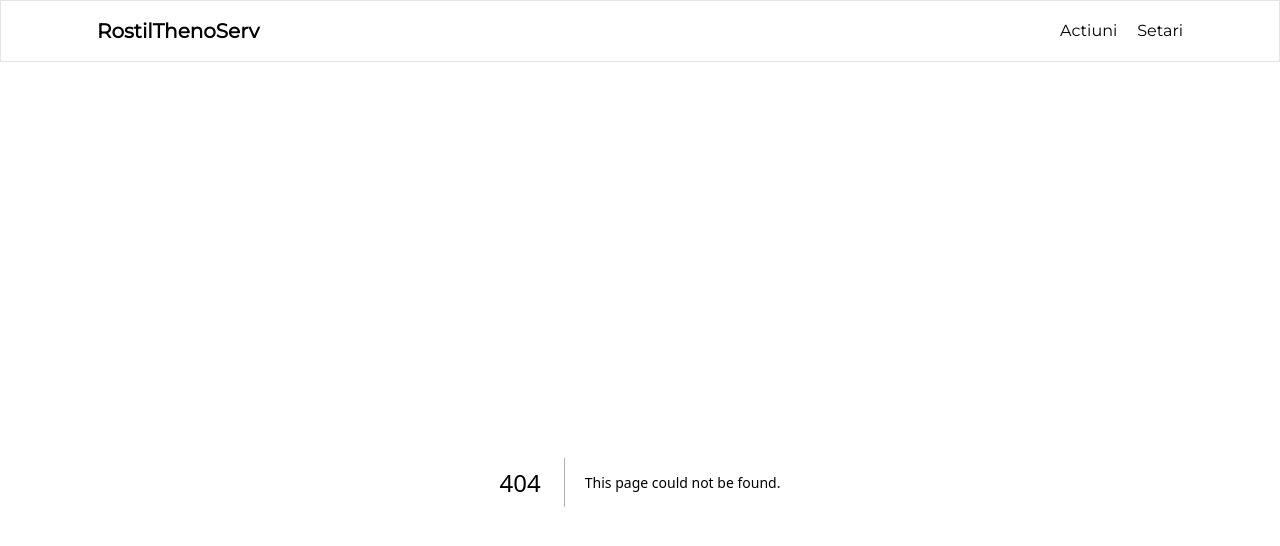
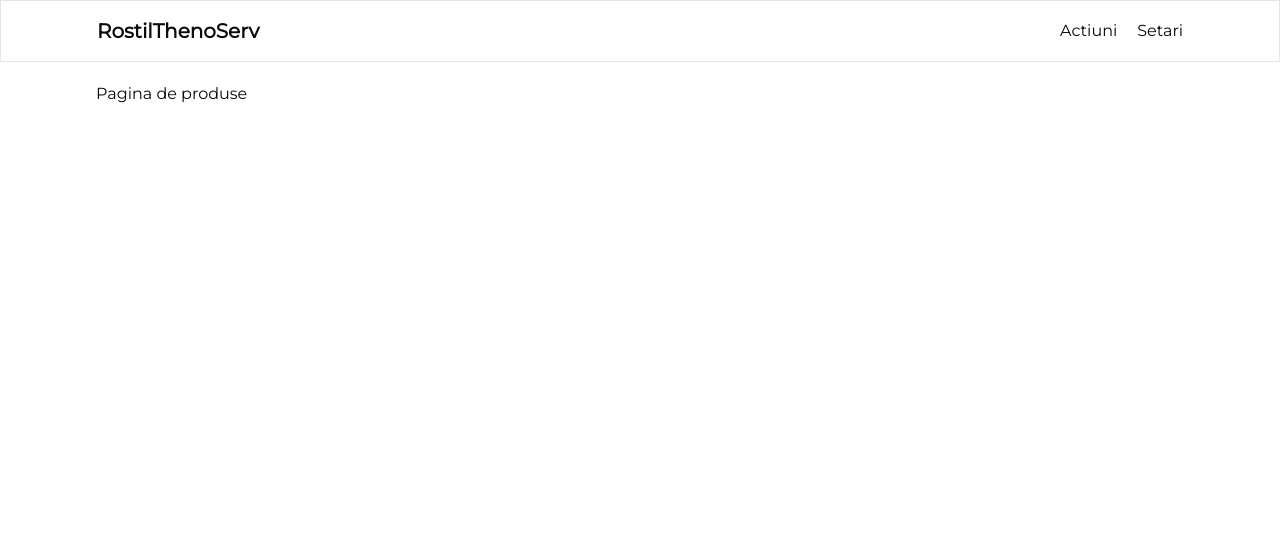
Before and after one commit to alin1k/rostil-tehnoserv, a Next.js app: page /produse in a window 1280 px wide. Before the commit this address had no page. Shown: the top 546 px of the page. Built offline with nearby package versions, Linux system fonts and the light colour scheme.

Commit message:
am adaugat pagina de produse

```diff
--- /dev/null
+++ b/src/app/produse/page.js
@@ -0,0 +1,9 @@
+import React from 'react'
+
+export default function Produse() {
+    return (
+        <div>
+            <h1>Pagina de produse</h1>
+        </div>
+    )
+}
--- a/src/components/Navbar.jsx
+++ b/src/components/Navbar.jsx
@@ -26,26 +26,27 @@ export default function Navbar() {
 
             <Link href="/oferte">
               <DropdownMenuItem className="hover:cursor-pointer">
-                <ClipboardList/>
+                <ClipboardList />
                 <span>Oferte</span>
               </DropdownMenuItem>
             </Link>
-
+            <Link href="/produse">
               <DropdownMenuItem>
-              <Package/>
+                <Package />
                 <span>Produse</span>
               </DropdownMenuItem>
+            </Link>
 
             <Link href="/furnizori">
               <DropdownMenuItem className="hover:cursor-pointer">
-              <Truck/>
+                <Truck />
                 <span>Furnizori</span>
               </DropdownMenuItem>
             </Link>
 
             <Link href="/clienti">
               <DropdownMenuItem className="hover:cursor-pointer">
-              <User/>
+                <User />
                 <span>Clienți</span>
               </DropdownMenuItem>
             </Link>
```
Lines whose indentation alone changed are shown as unchanged.
